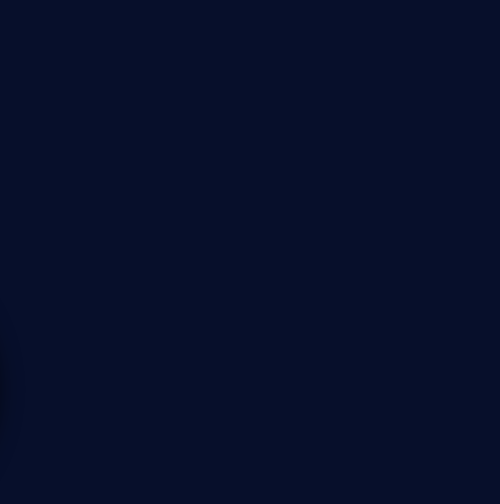
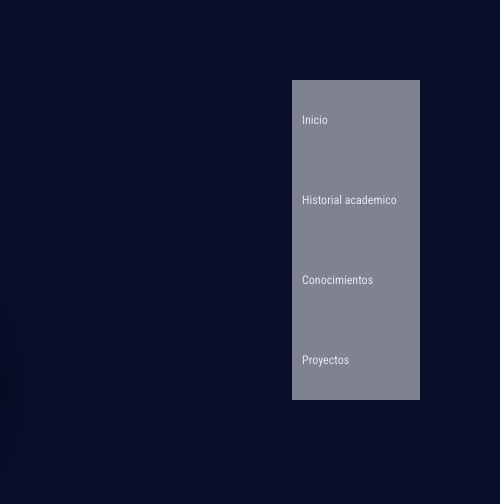
Before and after one commit to LeandroHernandezSr/PortfolioWeb, a website: page index.html in a window 1280 px wide. Shown: the top 504 px of the page, 780-1280 px from the left. Drawn offline with nearby package versions, Linux system fonts and the light colour scheme; a web font is replaced by a local one.

Commit message:
Se vuelve agregar un navbar pero de forma vertical

```diff
--- a/css/styles.css
+++ b/css/styles.css
@@ -45,21 +45,23 @@ body {
 /* Estilo para el header */
 header {
     position: fixed;
-    top: 0;
-    left: 0;
-    width: 100%;
-    background-color: #1919196b;
+    top: 5rem;
+    left: 67rem;
+    width: 10%;
+    background-color: rgba(255, 255, 255, 0.539);
     display: flex;
     justify-content: end;
-    height: 60px;
+    height: 20rem;
     align-items: center;
     z-index: 1000;
+    animation-name: animacionAparicion;
+    animation-duration: 8s;
 }
 
 /* Estilo para el contenedor de navegación */
 .contenedor-navbar {
     display: flex;
-    flex-direction: row;
+    flex-direction: column;
     justify-content: center;
     width: 100%;
     height: 100%;
@@ -67,9 +69,8 @@ header {
 
 /* Estilo para los enlaces en el navbar */
 .cont-enlace {
-    display: flex;
-    align-items: center;
     height: 100%;
+    width: 100%;
 }
 
 /* Efecto hover para los enlaces */
--- a/index.html
+++ b/index.html
@@ -18,11 +18,10 @@
 </head>
 
 <body>
-    <!---
     <header>
         <div class="contenedor-navbar">
             <div class="cont-enlace">
-                <a href="#inicio">Inicio</a>
+                <a class="link-nav" href="#inicio">Inicio</a>
             </div>
             <div class="cont-enlace">
                 <a href="#historial">Historial academico</a>
@@ -31,14 +30,10 @@
                 <a href="#conocimientos">Conocimientos</a>
             </div>
             <div class="cont-enlace">
-                <a href="#experiencia">Experiencia laboral</a>
-            </div>
-            <div class="cont-enlace">
-                <a href="#">Proyectos</a>
+                <a href="#experiencia">Proyectos</a>
             </div>
         </div>
     </header>
-    --->
     <div class="contenedor-presentacion" id="inicio">
         <div class="subcontenedor-presentacion">
             <div class="titulo-presentacion">
```
